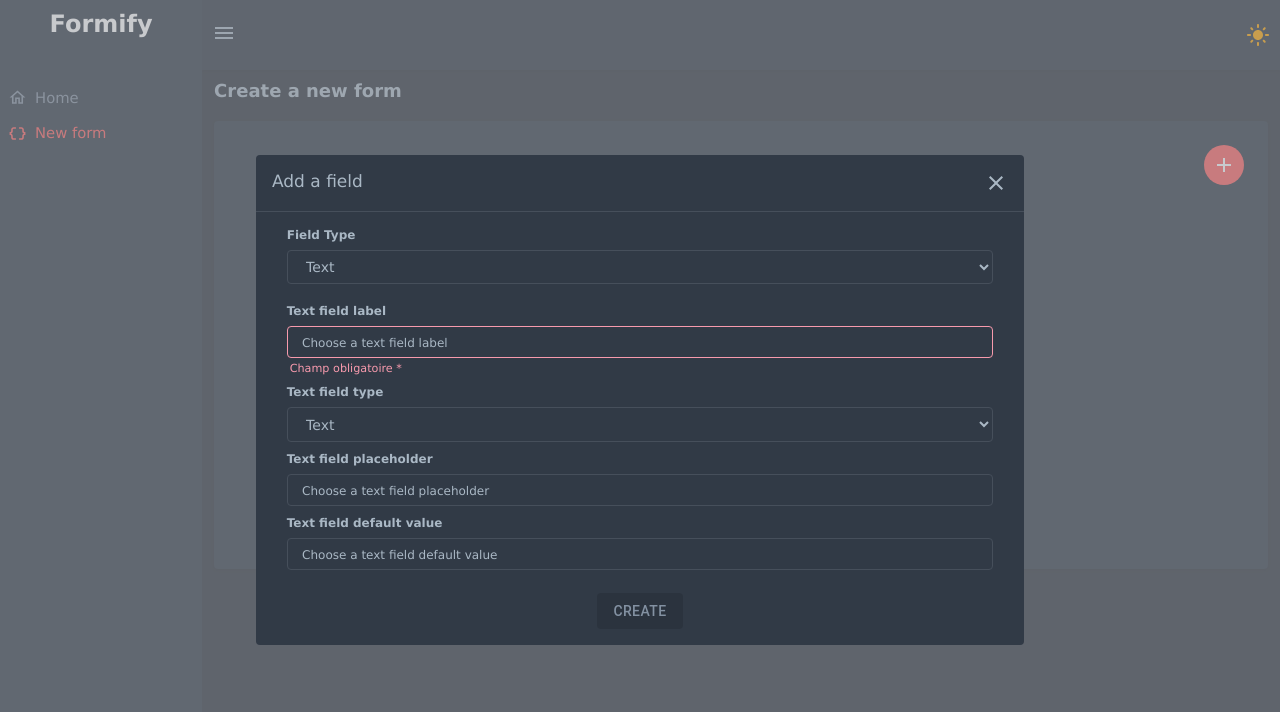
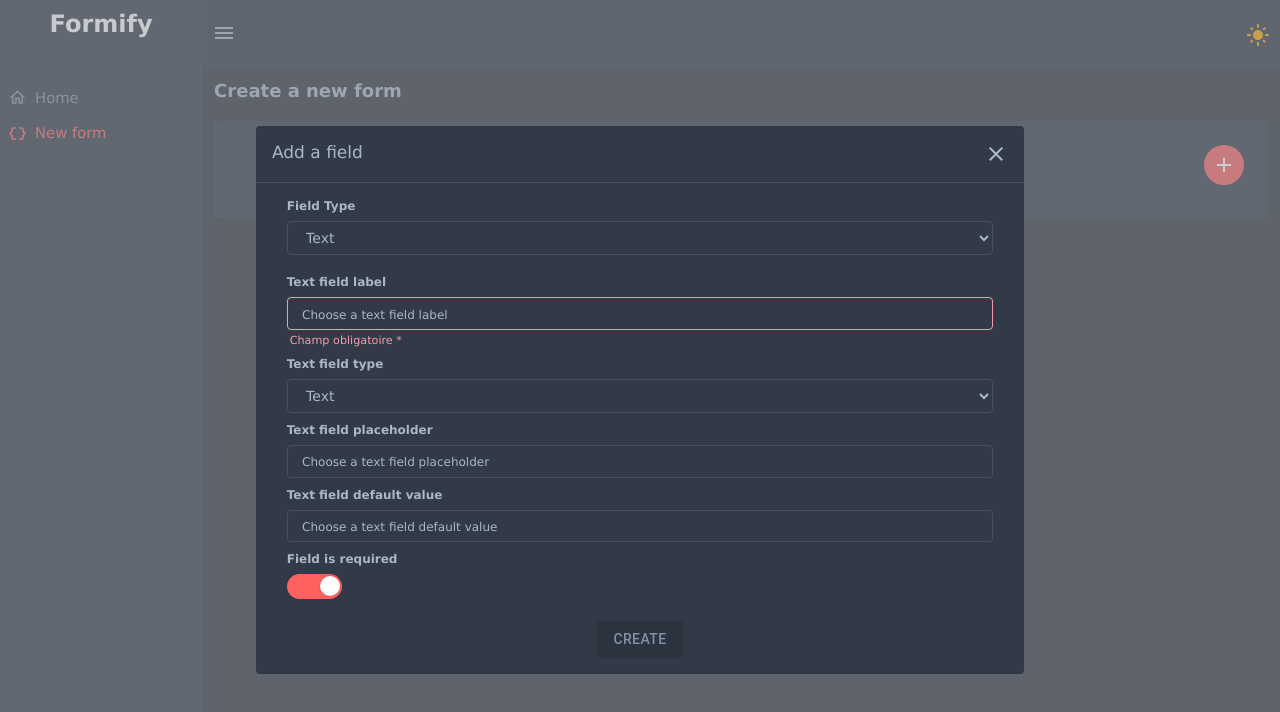
Before and after one commit to AmineAboutaieb/Formify, a React (Vite) app: page /new-form-editor in a window 1280 px wide. Both pictures are taken after a click on the button 1224 px from the left and 165 px from the top of the page. Shown: the top 712 px of the page. Built offline with nearby package versions, Linux system fonts and the light colour scheme.

Commit message:
add a required field in the add text and dropdown editor forms

```diff
--- a/src/components/pageComponents/FormEditor/Editor/EditorAddFieldForm/EditorAddFieldForms/EditorAddDropdownFieldForm/EditorAddDropdownFieldForm.jsx
+++ b/src/components/pageComponents/FormEditor/Editor/EditorAddFieldForm/EditorAddFieldForms/EditorAddDropdownFieldForm/EditorAddDropdownFieldForm.jsx
@@ -3,6 +3,7 @@ import "../../../../../../../styles/sharedEditorFieldStyles.css";
 import AppButtonPrimary from "../../../../../../appButtons/AppButtonPrimary";
 import { v4 as uuidv4, v4 } from "uuid";
 import DropdownOptionsSelector from "./DropdownOptionsSelector/DropdownOptionsSelector";
+import Switcher from "../../../../../../switcher/Switcher";
 
 function EditorAddDropdownFieldForm({
   addNewDataFieldHandler,
@@ -13,6 +14,7 @@ function EditorAddDropdownFieldForm({
     options: [],
     placeholder: "",
     defaultValue: "",
+    fieldRequired: true,
   });
   const [formDataValidation, setFormDataValidation] = useState({
     label: true,
@@ -47,6 +49,7 @@ function EditorAddDropdownFieldForm({
         options: dropdownFieldFormData.options,
         placeholder: dropdownFieldFormData.placeholder,
         defaultValue: dropdownFieldFormData.defaultValue,
+        fieldRequired: dropdownFieldFormData.fieldRequired,
       },
     };
     addNewDataFieldHandler(newFieldObject);
@@ -55,6 +58,7 @@ function EditorAddDropdownFieldForm({
       options: "",
       placeholder: "",
       defaultValue: "",
+      fieldRequired: true,
     });
     toggleFormHandler();
   };
@@ -71,6 +75,15 @@ function EditorAddDropdownFieldForm({
       ...prevState,
       options: prevState.options.filter((opt) => opt.key != key),
     }));
+  };
+
+  const toggleFieldIsRequiredHandler = () => {
+    setDropdownFieldFormData((prevState) => {
+      return {
+        ...dropdownFieldFormData,
+        fieldRequired: !prevState.fieldRequired,
+      };
+    });
   };
 
   return (
@@ -117,6 +130,13 @@ function EditorAddDropdownFieldForm({
           removeOptionHandler={removeOptionHandler}
         />
       </div>
+      <div className="editorFieldContainer">
+        <Switcher
+          isOn={dropdownFieldFormData.fieldRequired}
+          handleToggle={toggleFieldIsRequiredHandler}
+        />
+      </div>
+
       <div className="editorButtonContainer">
         <AppButtonPrimary
           text={"Create"}
--- a/src/components/pageComponents/FormEditor/Editor/EditorAddFieldForm/EditorAddFieldForms/EditorAddTextFieldForm/EditorAddTextFieldForm.jsx
+++ b/src/components/pageComponents/FormEditor/Editor/EditorAddFieldForm/EditorAddFieldForms/EditorAddTextFieldForm/EditorAddTextFieldForm.jsx
@@ -2,6 +2,7 @@ import React, { useState } from "react";
 import "../../../../../../../styles/sharedEditorFieldStyles.css";
 import AppButtonPrimary from "../../../../../../appButtons/AppButtonPrimary";
 import { v4 as uuidv4, v4 } from "uuid";
+import Switcher from "../../../../../../switcher/Switcher";
 
 function EditorAddTextFieldForm({ addNewDataFieldHandler, toggleFormHandler }) {
   const [textFieldFormData, setTextFieldFormData] = useState({
@@ -9,6 +10,7 @@ function EditorAddTextFieldForm({ addNewDataFieldHandler, toggleFormHandler }) {
     type: "text",
     placeholder: "",
     defaultValue: "",
+    fieldRequired: true,
   });
   const [formDataValidation, setFormDataValidation] = useState({
     label: true,
@@ -44,6 +46,7 @@ function EditorAddTextFieldForm({ addNewDataFieldHandler, toggleFormHandler }) {
         inputType: textFieldFormData.type,
         placeholder: textFieldFormData.placeholder,
         defaultValue: textFieldFormData.defaultValue,
+        fieldRequired: textFieldFormData.fieldRequired,
       },
     };
     addNewDataFieldHandler(newFieldObject);
@@ -52,8 +55,15 @@ function EditorAddTextFieldForm({ addNewDataFieldHandler, toggleFormHandler }) {
       type: "",
       placeholder: "",
       defaultValue: "",
+      fieldRequired: true,
     });
     toggleFormHandler();
+  };
+
+  const toggleFieldIsRequiredHandler = () => {
+    setTextFieldFormData((prevState) => {
+      return { ...textFieldFormData, fieldRequired: !prevState.fieldRequired };
+    });
   };
 
   return (
@@ -113,6 +123,13 @@ function EditorAddTextFieldForm({ addNewDataFieldHandler, toggleFormHandler }) {
           onChange={(e) => onChangeMethod(e, "defaultValue")}
         />
       </div>
+      <div className="editorFieldContainer">
+        <label className="editorFieldLabel">Field is required</label>
+        <Switcher
+          isOn={textFieldFormData.fieldRequired}
+          handleToggle={toggleFieldIsRequiredHandler}
+        />
+      </div>
       <div className="editorButtonContainer">
         <AppButtonPrimary
           text={"Create"}
--- a/src/components/pageComponents/FormEditor/Editor/EditorFields/EditorDropdownField/EditorDropdownField.jsx
+++ b/src/components/pageComponents/FormEditor/Editor/EditorFields/EditorDropdownField/EditorDropdownField.jsx
@@ -4,7 +4,10 @@ import "../../../../../../styles/sharedEditorFieldStyles.css";
 function EditorDropdownField({ specs }) {
   return (
     <div className="editorFieldContainer">
-      <label className="editorFieldLabel">{specs.label}</label>
+      <label className="editorFieldLabel">
+        {specs.label}
+        {specs.fieldRequired && <span className="notValidTextColor"> *</span>}
+      </label>
       <select
         className="editorField"
         type={specs.inputType}
--- a/src/components/pageComponents/FormEditor/Editor/EditorFields/EditorTextField/EditorTextField.jsx
+++ b/src/components/pageComponents/FormEditor/Editor/EditorFields/EditorTextField/EditorTextField.jsx
@@ -4,7 +4,10 @@ import "../../../../../../styles/sharedEditorFieldStyles.css";
 function EditorTextField({ specs }) {
   return (
     <div className="editorFieldContainer">
-      <label className="editorFieldLabel">{specs.label}</label>
+      <label className="editorFieldLabel">
+        {specs.label}
+        {specs.fieldRequired && <span className="notValidTextColor"> *</span>}
+      </label>
       <input
         className="editorField"
         type={specs.inputType}
--- /dev/null
+++ b/src/components/switcher/Switcher.jsx
@@ -0,0 +1,25 @@
+import React from "react";
+import "./switcher.css";
+
+function Switcher({ isOn, handleToggle }) {
+  return (
+    <>
+      <input
+        checked={isOn}
+        onChange={handleToggle}
+        className="react-switch-checkbox"
+        id={`react-switch-new`}
+        type="checkbox"
+      />
+      <label
+        style={{ background: isOn && "var(--app_accent_color)" }}
+        className="react-switch-label"
+        htmlFor={`react-switch-new`}
+      >
+        <span className={`react-switch-button`} />
+      </label>
+    </>
+  );
+}
+
+export default Switcher;
--- /dev/null
+++ b/src/components/switcher/switcher.css
@@ -0,0 +1,40 @@
+.react-switch-checkbox {
+    height: 0;
+    width: 0;
+    visibility: hidden;
+  }
+
+  .react-switch-label {
+    display: flex;
+    align-items: center;
+    justify-content: space-between;
+    cursor: pointer;
+    width:55px;
+    height: 25px;
+    background: grey;
+    border-radius: 100px;
+    position: relative;
+    transition: background-color .2s;
+  }
+
+  .react-switch-label .react-switch-button {
+    content: '';
+    position: absolute;
+    top: 2px;
+    left: 2px;
+    width: 20px;
+    height: 20px;
+    border-radius: 45px;
+    transition: 0.2s;
+    background: #fff;
+    box-shadow: 0 0 2px 0 rgba(10, 10, 10, 0.29);
+  }
+
+  .react-switch-checkbox:checked + .react-switch-label .react-switch-button {
+    left: calc(100% - 2px);
+    transform: translateX(-100%);
+  }
+/*
+  .react-switch-label:active .react-switch-button {
+    width: 30px;
+  } */
--- a/src/styles/sharedEditorFieldStyles.css
+++ b/src/styles/sharedEditorFieldStyles.css
@@ -32,6 +32,10 @@
     margin-left:3px;
 }
 
+.notValidTextColor{
+    color:var(--app_not_valid_red_color);
+}
+
 .editorField:focus{
     outline:none;
 }
--- a/src/styles/sharedPageStyles.css
+++ b/src/styles/sharedPageStyles.css
@@ -12,7 +12,8 @@
 .pageContent{
     background-color:var(--body_fourth_background);
     margin:20px 0 0 0;
-    min-height:50vh; /*TO REMOVE DEV ONLY*/
+    /*TO REMOVE DEV ONLY*/
+    /* min-height:50vh; */
     border-radius:0.250rem;
     box-shadow: 0 1px 3px rgba(27, 23, 30, 0.1);
     padding:24px;
```
